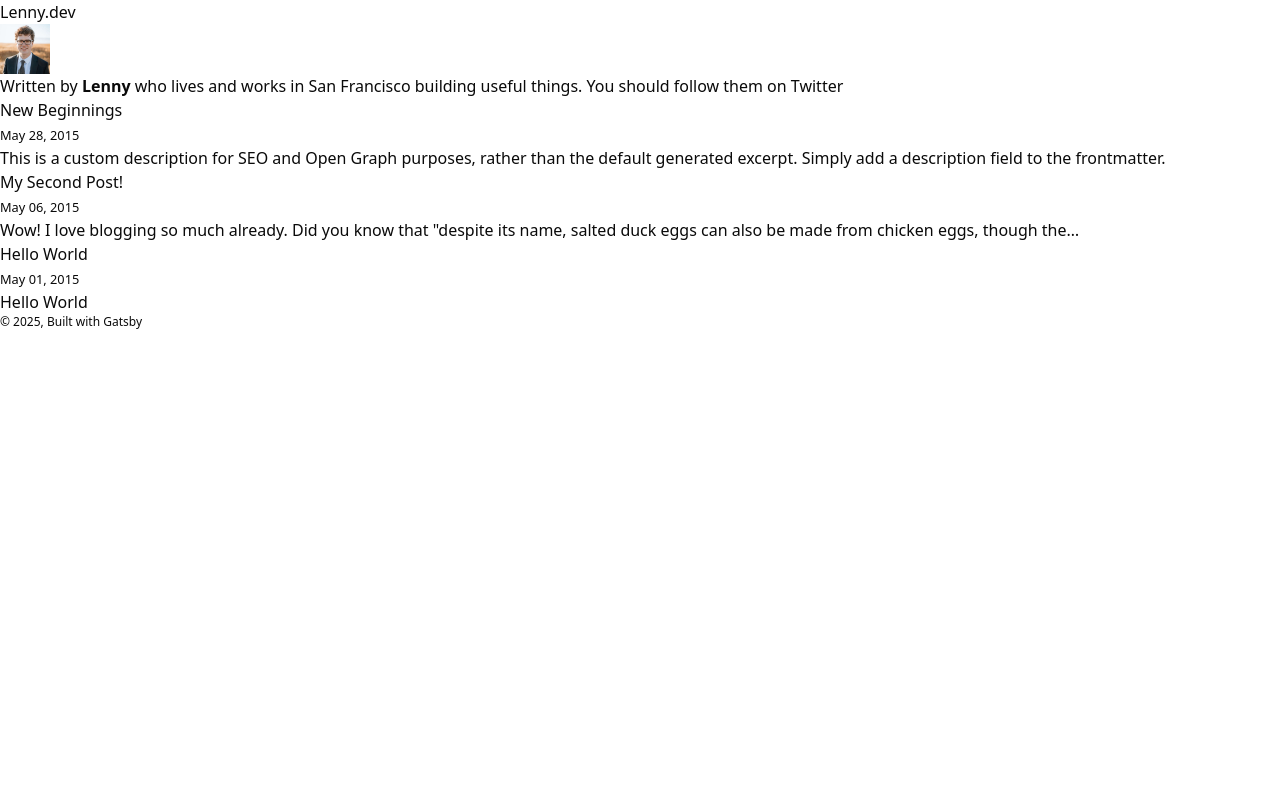
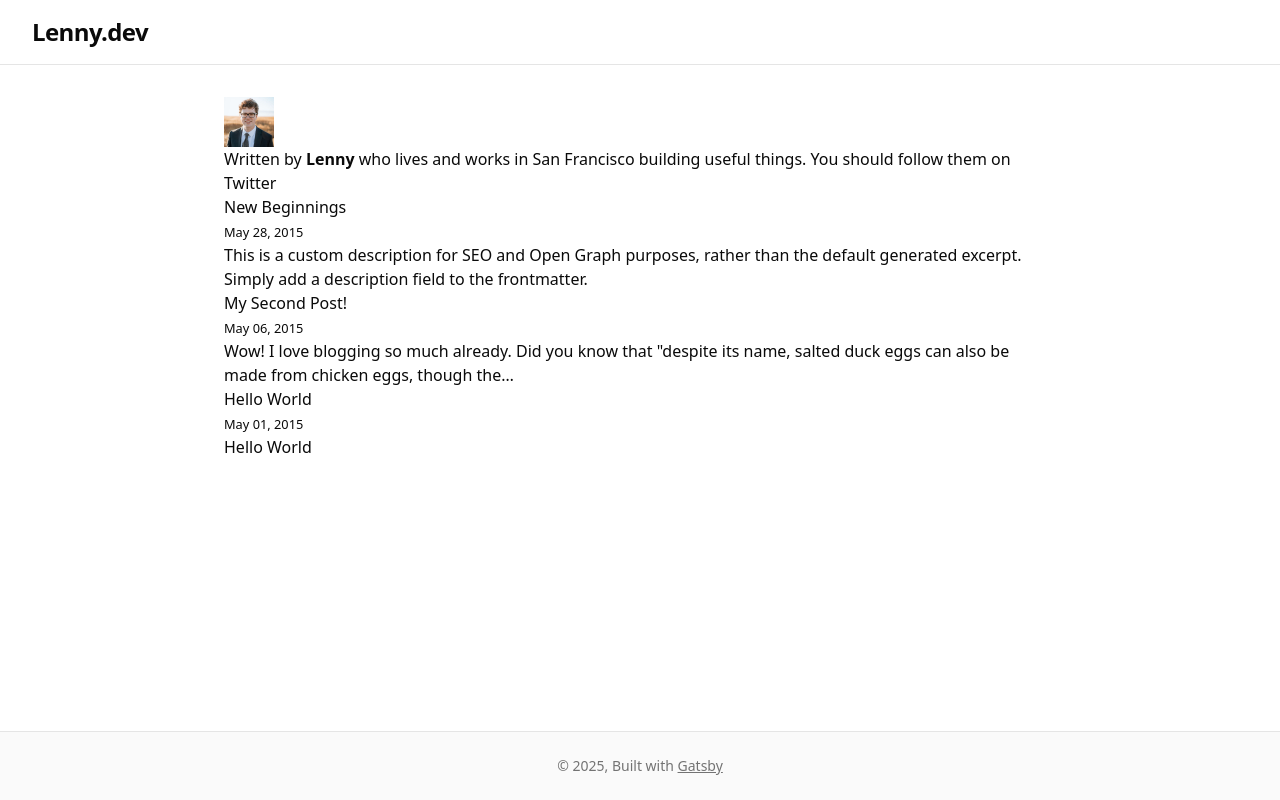
Before and after one commit to pjj186/lenny.github.io, a Gatsby site: page / in a window 1280 px wide. Built offline with nearby package versions, Linux system fonts and the light colour scheme; Gatsby itself is replaced by a stand-in of ours.

Commit message:
feat : 레이아웃

```diff
--- a/src/components/layout.tsx
+++ b/src/components/layout.tsx
@@ -12,26 +12,56 @@ const Layout = ({
 }) => {
   const rootPath = `${__PATH_PREFIX__}/`
   const isRootPath = location.pathname === rootPath
-  let header
-
-  if (isRootPath) {
-    header = (
-      <h1>
-        <Link to="/">{title}</Link>
-      </h1>
-    )
-  } else {
-    header = <Link to="/">{title}</Link>
-  }
 
   return (
-    <div data-is-root-path={isRootPath}>
-      <header>{header}</header>
-      <main>{children}</main>
-      <footer className="text-xs">
-        © {new Date().getFullYear()}, Built with
-        {` `}
-        <a href="https://www.gatsbyjs.com">Gatsby</a>
+    <div className="min-h-screen bg-background flex flex-col">
+      {/* Header */}
+      <header className="sticky top-0 z-50 w-full border-b bg-background/95 backdrop-blur supports-[backdrop-filter]:bg-background/60">
+        <div className="container max-w-7xl mx-auto px-4 sm:px-6 lg:px-8">
+          <div className="flex h-16 items-center">
+            {isRootPath ? (
+              <h1 className="text-2xl font-bold tracking-tight">
+                <Link
+                  to="/"
+                  className="hover:text-foreground/80 transition-colors"
+                >
+                  {title}
+                </Link>
+              </h1>
+            ) : (
+              <Link
+                to="/"
+                className="text-xl font-semibold hover:text-foreground/80 transition-colors"
+              >
+                {title}
+              </Link>
+            )}
+          </div>
+        </div>
+      </header>
+
+      {/* Main Content - flex-grow로 남은 공간을 모두 차지 */}
+      <main className="flex-grow">
+        <div className="container max-w-4xl mx-auto px-4 sm:px-6 lg:px-8 py-8">
+          {children}
+        </div>
+      </main>
+
+      {/* Footer - 항상 화면 하단에 고정 */}
+      <footer className="mt-auto border-t bg-muted/50">
+        <div className="container max-w-7xl mx-auto px-4 sm:px-6 lg:px-8 py-6">
+          <p className="text-sm text-muted-foreground text-center">
+            © {new Date().getFullYear()}, Built with{" "}
+            <a
+              href="https://www.gatsbyjs.com"
+              className="underline hover:text-foreground transition-colors"
+              target="_blank"
+              rel="noopener noreferrer"
+            >
+              Gatsby
+            </a>
+          </p>
+        </div>
       </footer>
     </div>
   )
```
